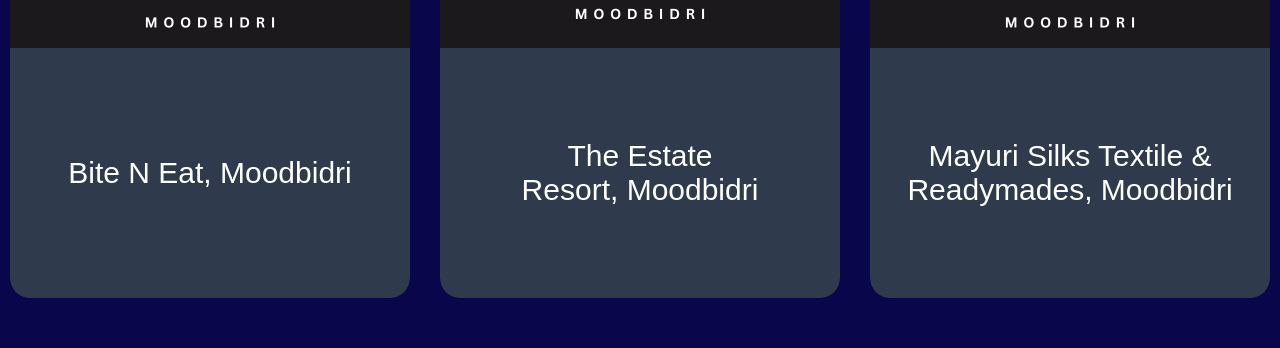
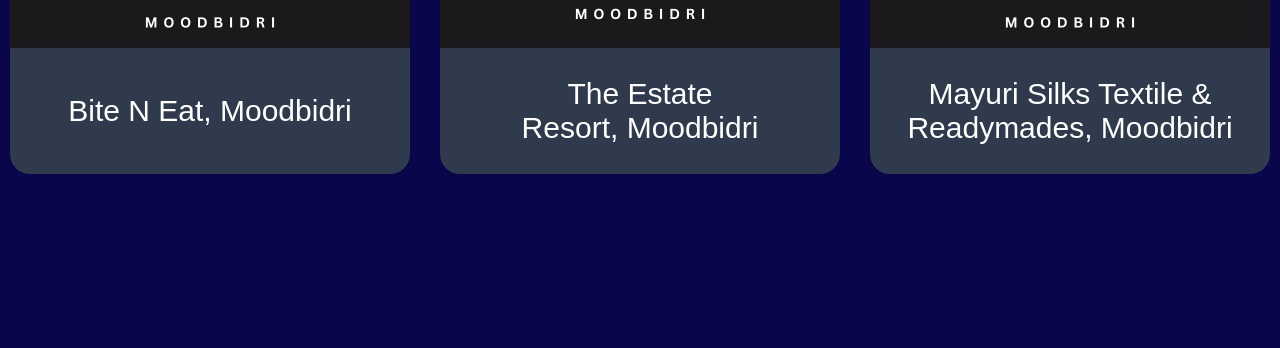
Before and after one commit to mashshetty/yensplash-2023, a Next.js app: page /sponser in a window 1280 px wide. Shown: the part 387-735 px from the top of the page. Built offline with nearby package versions, Linux system fonts and the light colour scheme; a web font is replaced by a local one.

Commit message:
sponsors added

```diff
--- a/src/styles/Home.module.css
+++ b/src/styles/Home.module.css
@@ -1414,13 +1414,15 @@
     width: 280px;
   }
   .right_container{
-    height: calc(100% - 200px);
+
+    height: 126px;
+    border-bottom-right-radius: inherit;
+    border-bottom-left-radius: inherit;
   }
   }
 .right_container{
-  height: calc(100% - 250px);
+
   width: 100%;
-  /* background-color: #01579b; */
   background-color: rgb(54 69 79/86%);
   backdrop-filter: blur(4px);
   display: flex;
@@ -1434,6 +1436,9 @@
   padding-inline: 10px;
   text-align: center;
   color: white;
+  height: 126px;
+    border-bottom-right-radius: inherit;
+    border-bottom-left-radius: inherit;
 }
 @media (100px <= width <= 400px){
   .right_container{
```
